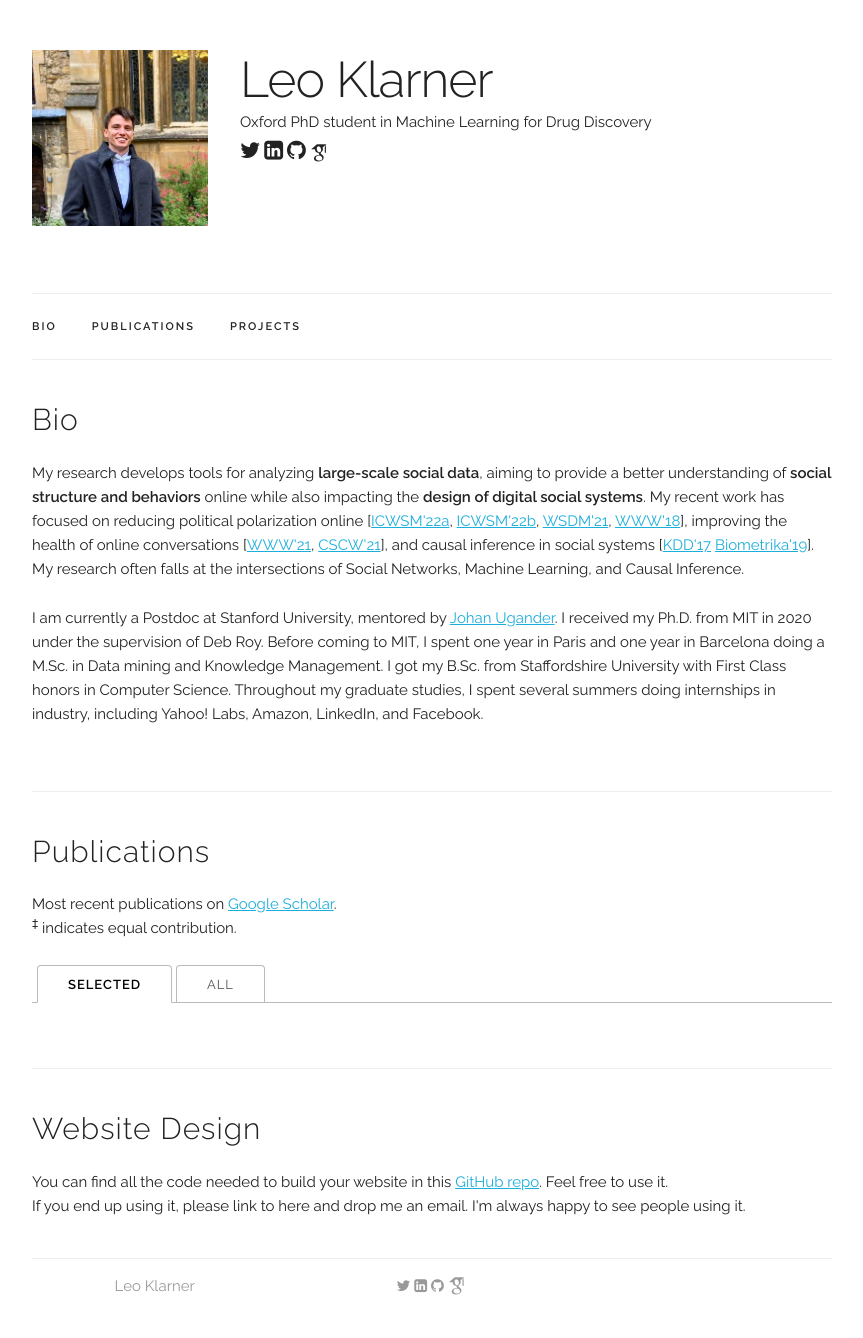
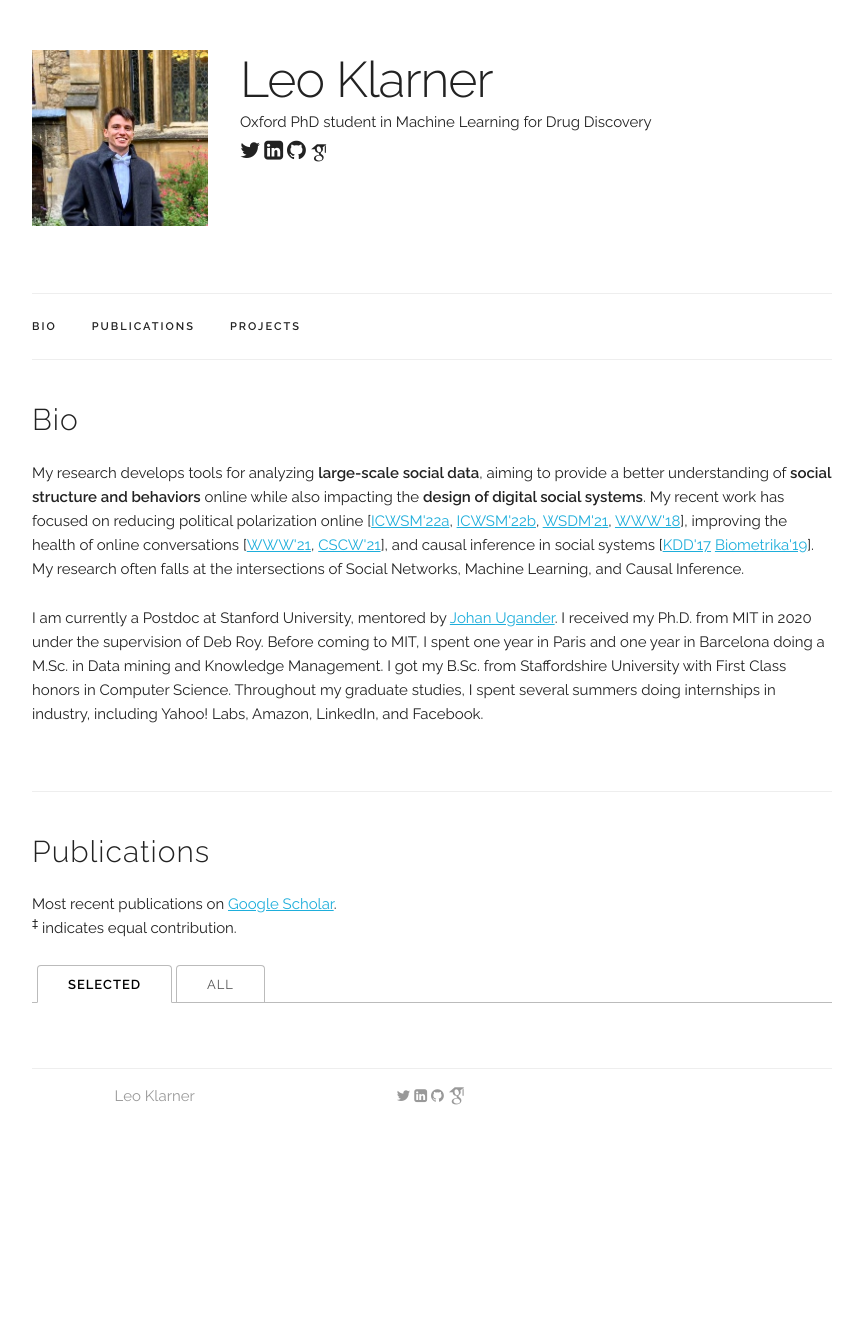
Before and after one commit to leojklarner/leojklarner.github.io, a Jekyll site: the page built from index.html, in a window 1280 px wide. Shown: the whole page, without its empty margins (208-1071 px from the left). Built offline with Jekyll 4.4.1, drawn with Linux system fonts in a browser that asks for light colours; some web fonts are replaced; after the commit the page ends 1148 px from its top, so only the background shows below that.

Commit message:
Update index.html

```diff
--- a/index.html
+++ b/index.html
@@ -132,15 +132,3 @@ title: Home
     </div>
   </div>
 </div>
-
-
-<div class="docs-section" id="template">
-    <h4>Website Design</h4>
-
-    <!--<br/>-->
-    You can find all the code needed to build your website in this <a href="https://github.com/msaveski/www_personal" target="_blank">GitHub repo</a>.
-    Feel free to use it. <br/>
-
-    If you end up using it, please link to here and drop me an email.
-    I'm always happy to see people using it.
-</div>
```
